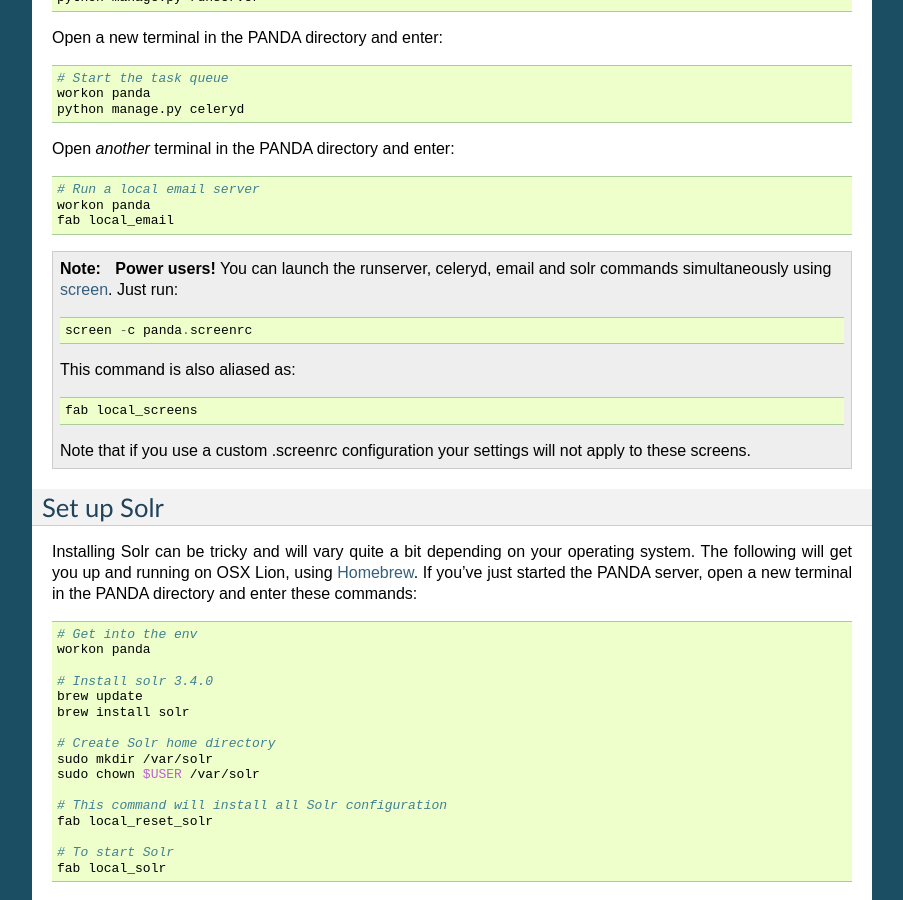
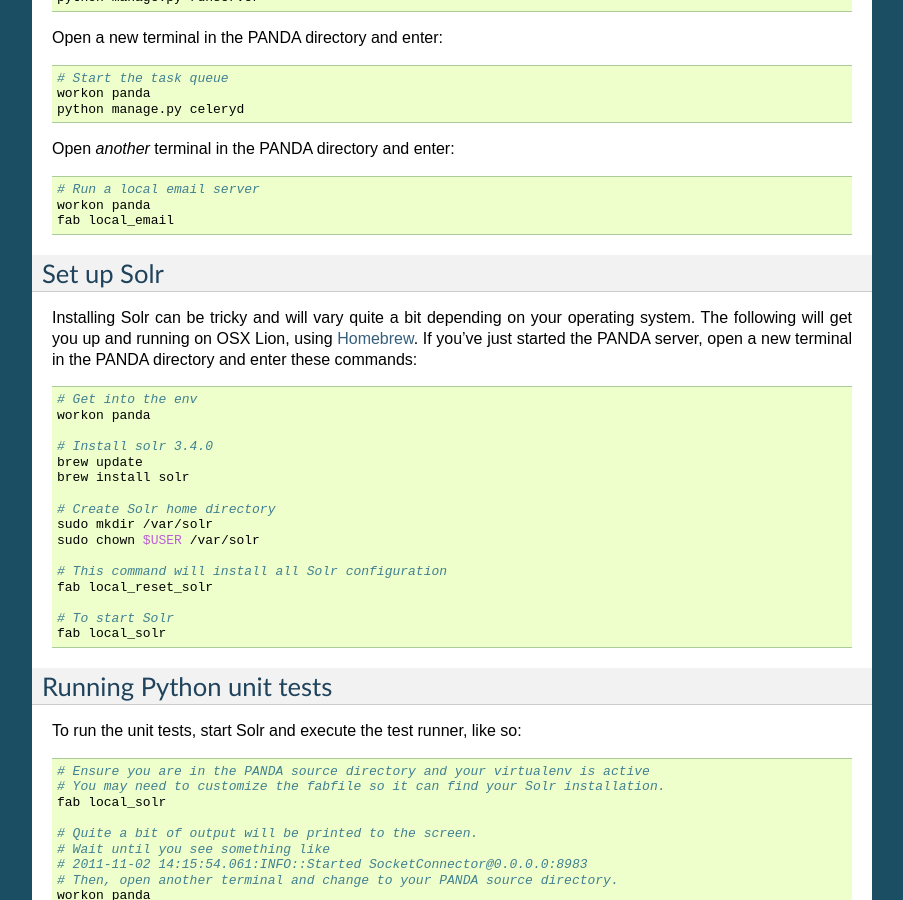
Before and after one commit to pandaproject/panda, a Sphinx documentation site: the page built from docs/local_development.rst, in a window 1280 px wide and 900 px high, scrolled down 748 px. Shown: the whole window, without its empty margins (198-1101 px from the left). Built offline with Sphinx 7.4.7, drawn with Linux system fonts in a browser that asks for light colours.

Commit message:
Remove panda.screenrc. Closes #439."

```diff
--- a/docs/local_development.rst
+++ b/docs/local_development.rst
@@ -57,18 +57,6 @@
     workon panda
     fab local_email
 
-.. note::
-
-    **Power users!** You can launch the runserver, celeryd, email and solr commands simultaneously using `screen <http://www.gnu.org/software/screen/>`_. Just run::
-
-        screen -c panda.screenrc
-
-    This command is also aliased as::
-
-        fab local_screens
-
-    Note that if you use a custom .screenrc configuration your settings will not apply to these screens.
-
 Set up Solr
 ===========
 
```
Also changed, not shown: 1 other file.
